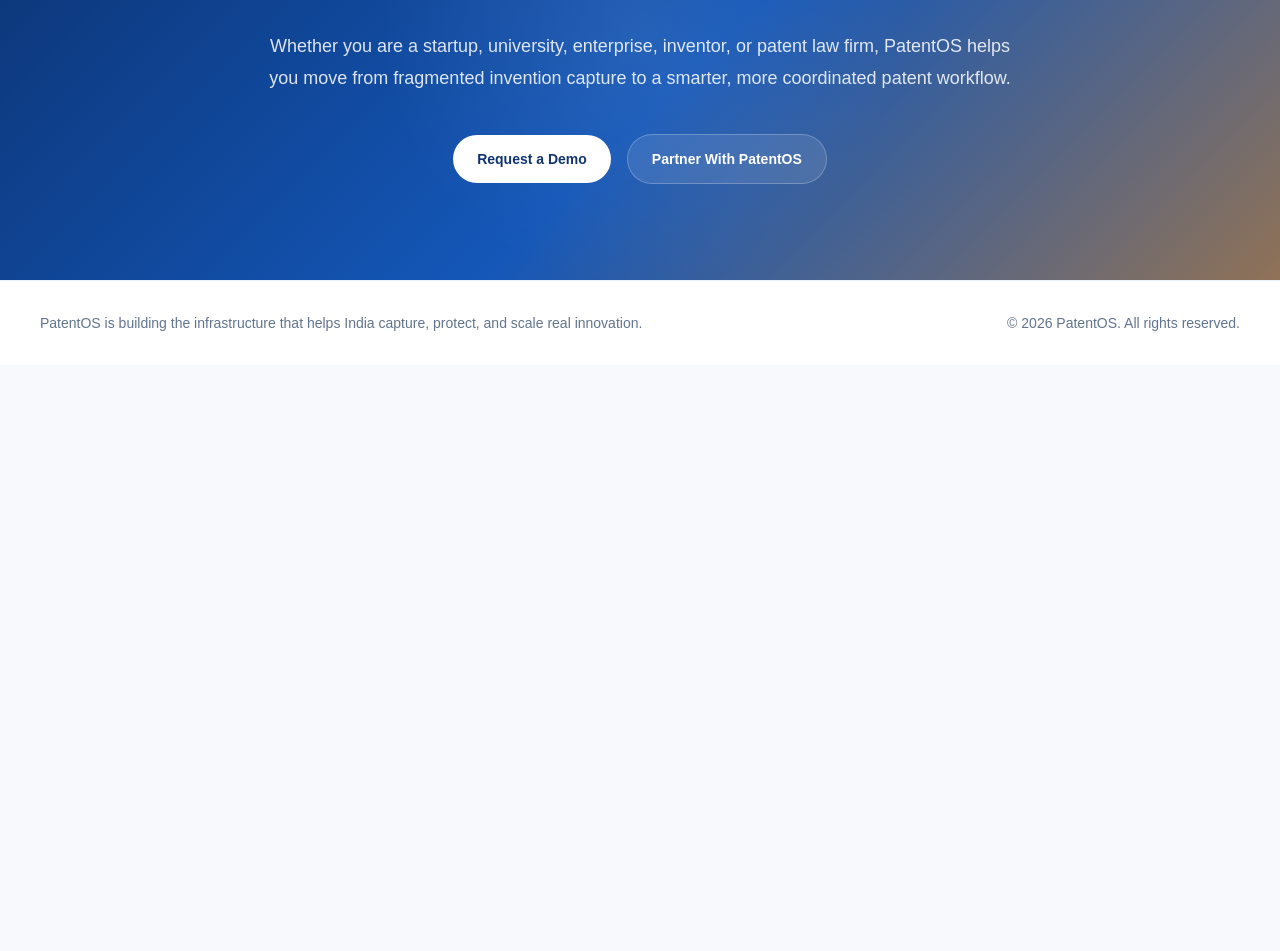
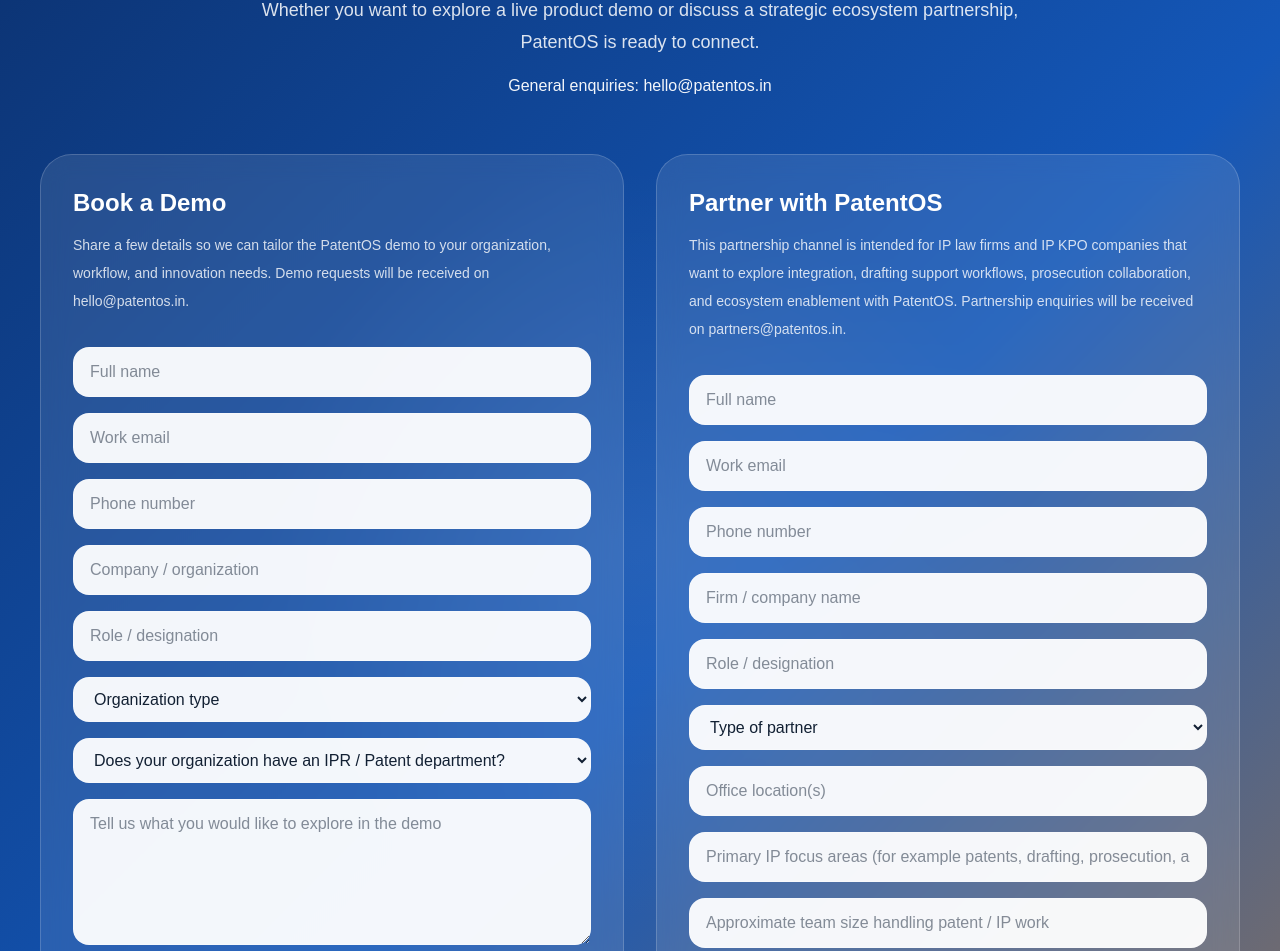
Before and after one commit to patentos/patentos-site, a Next.js app: page / in a window 1280 px wide. Shown: the part 6681-7632 px from the top of the page. Before the commit the page ends 7046 px from the top, so only its background shows below. Built offline with nearby package versions, Linux system fonts and the light colour scheme.

Commit message:
Update demo and partnership forms

```diff
--- a/app/page.tsx
+++ b/app/page.tsx
@@ -466,29 +466,234 @@
 
       <section id="contact" className="relative overflow-hidden bg-[linear-gradient(135deg,#0b2f6b_0%,#1457b8_55%,#ff8a00_140%)]">
   <div className="absolute inset-0 bg-[radial-gradient(circle_at_center,rgba(255,255,255,0.08),transparent_38%)]" />
-        <div className="mx-auto max-w-5xl px-6 py-24 text-center text-white lg:px-10">
-          <p className="text-sm uppercase tracking-[0.2em] text-[#ffd2a1]">Call to action</p>
+  <div className="mx-auto max-w-7xl px-6 py-24 lg:px-10">
+    <div className="text-center text-white">
+      <p className="text-xl font-semibold tracking-[0.04em] text-[#ffd2a1] sm:text-2xl">Contact PatentOS</p>
       <h2 className="mt-4 text-3xl font-semibold tracking-[-0.03em] sm:text-5xl">
-            Build stronger innovation pipelines with PatentOS
+        Let’s build stronger innovation pipelines together
       </h2>
       <p className="mx-auto mt-6 max-w-3xl text-base leading-8 text-white/85 sm:text-lg">
-            Whether you are a startup, university, enterprise, inventor, or patent law firm, PatentOS helps you move
-            from fragmented invention capture to a smarter, more coordinated patent workflow.
+        Whether you want to explore a live product demo or discuss a strategic ecosystem partnership, PatentOS is ready to connect.
+      </p>
+      <p className="mt-4 text-base text-white/95">
+        General enquiries:{" "}
+        <a href="mailto:hello@patentos.in" className="underline underline-offset-4 hover:text-[#ffd2a1]">
+          hello@patentos.in
+        </a>
+      </p>
+    </div>
+
+    <div className="mt-14 grid gap-8 lg:grid-cols-2">
+      <div className="rounded-[2rem] border border-[rgba(255,255,255,0.18)] bg-[rgba(255,255,255,0.10)] p-8 backdrop-blur-md">
+        <h3 className="text-2xl font-semibold text-white">Book a Demo</h3>
+        <p className="mt-3 text-sm leading-7 text-white/80">
+          Share a few details so we can tailor the PatentOS demo to your organization, workflow, and innovation needs. Demo requests will be received on hello@patentos.in.
         </p>
 
-          <div className="mt-10 flex flex-col items-center justify-center gap-4 sm:flex-row">
-            <a
-              href="mailto:hello@patentos.in"
+        <form
+          action="https://formsubmit.co/hello@patentos.in"
+          method="POST"
+          className="mt-8 space-y-4"
+        >
+          <input type="hidden" name="_subject" value="New PatentOS Demo Request" />
+          <input type="hidden" name="_captcha" value="false" />
+          <input type="hidden" name="_template" value="table" />
+          <input type="hidden" name="_next" value="https://www.patentos.in/#contact" />
+
+          <input
+            type="text"
+            name="full_name"
+            placeholder="Full name"
+            required
+            className="w-full rounded-2xl border border-[rgba(255,255,255,0.18)] bg-white/95 px-4 py-3 text-[#122033] outline-none"
+          />
+
+          <input
+            type="email"
+            name="work_email"
+            placeholder="Work email"
+            required
+            className="w-full rounded-2xl border border-[rgba(255,255,255,0.18)] bg-white/95 px-4 py-3 text-[#122033] outline-none"
+          />
+
+          <input
+            type="tel"
+            name="phone_number"
+            placeholder="Phone number"
+            required
+            className="w-full rounded-2xl border border-[rgba(255,255,255,0.18)] bg-white/95 px-4 py-3 text-[#122033] outline-none"
+          />
+
+          <input
+            type="text"
+            name="company_organization"
+            placeholder="Company / organization"
+            required
+            className="w-full rounded-2xl border border-[rgba(255,255,255,0.18)] bg-white/95 px-4 py-3 text-[#122033] outline-none"
+          />
+
+          <input
+            type="text"
+            name="role_designation"
+            placeholder="Role / designation"
+            required
+            className="w-full rounded-2xl border border-[rgba(255,255,255,0.18)] bg-white/95 px-4 py-3 text-[#122033] outline-none"
+          />
+
+          <select
+            name="organization_type"
+            required
+            defaultValue=""
+            className="w-full rounded-2xl border border-[rgba(255,255,255,0.18)] bg-white/95 px-4 py-3 text-[#122033] outline-none"
+          >
+            <option value="" disabled>
+              Organization type
+            </option>
+            <option value="Individual Inventor">Individual inventor</option>
+            <option value="University / College">University / College</option>
+            <option value="Startup">Startup</option>
+            <option value="MSME">MSME</option>
+            <option value="Large Enterprise">Large enterprise</option>
+          </select>
+
+          <select
+            name="ipr_patent_department"
+            required
+            defaultValue=""
+            className="w-full rounded-2xl border border-[rgba(255,255,255,0.18)] bg-white/95 px-4 py-3 text-[#122033] outline-none"
+          >
+            <option value="" disabled>
+              Does your organization have an IPR / Patent department?
+            </option>
+            <option value="Yes">Yes</option>
+            <option value="No">No</option>
+            <option value="Not Sure">Not sure</option>
+          </select>
+
+          <textarea
+            name="demo_requirements"
+            placeholder="Tell us what you would like to explore in the demo"
+            rows={5}
+            required
+            className="w-full rounded-2xl border border-[rgba(255,255,255,0.18)] bg-white/95 px-4 py-3 text-[#122033] outline-none"
+          />
+
+          <button
+            type="submit"
             className="inline-flex items-center justify-center rounded-full bg-white px-6 py-3.5 text-sm font-semibold text-[#0b2f6b] transition hover:bg-[#fff4eb]"
           >
-              Request a Demo
-            </a>
-            <a
-              href="mailto:partners@patentos.in"
+            Submit Demo Request
+          </button>
+        </form>
+      </div>
+
+      <div className="rounded-[2rem] border border-[rgba(255,255,255,0.18)] bg-[rgba(255,255,255,0.10)] p-8 backdrop-blur-md">
+        <h3 className="text-2xl font-semibold text-white">Partner with PatentOS</h3>
+        <p className="mt-3 text-sm leading-7 text-white/80">
+          This partnership channel is intended for IP law firms and IP KPO companies that want to explore integration, drafting support workflows, prosecution collaboration, and ecosystem enablement with PatentOS. Partnership enquiries will be received on partners@patentos.in.
+        </p>
+
+        <form
+          action="https://formsubmit.co/partners@patentos.in"
+          method="POST"
+          className="mt-8 space-y-4"
+        >
+          <input type="hidden" name="_subject" value="New PatentOS Partnership Enquiry" />
+          <input type="hidden" name="_captcha" value="false" />
+          <input type="hidden" name="_template" value="table" />
+          <input type="hidden" name="_next" value="https://www.patentos.in/#contact" />
+
+          <input
+            type="text"
+            name="full_name"
+            placeholder="Full name"
+            required
+            className="w-full rounded-2xl border border-[rgba(255,255,255,0.18)] bg-white/95 px-4 py-3 text-[#122033] outline-none"
+          />
+
+          <input
+            type="email"
+            name="work_email"
+            placeholder="Work email"
+            required
+            className="w-full rounded-2xl border border-[rgba(255,255,255,0.18)] bg-white/95 px-4 py-3 text-[#122033] outline-none"
+          />
+
+          <input
+            type="tel"
+            name="phone_number"
+            placeholder="Phone number"
+            required
+            className="w-full rounded-2xl border border-[rgba(255,255,255,0.18)] bg-white/95 px-4 py-3 text-[#122033] outline-none"
+          />
+
+          <input
+            type="text"
+            name="organization_name"
+            placeholder="Firm / company name"
+            required
+            className="w-full rounded-2xl border border-[rgba(255,255,255,0.18)] bg-white/95 px-4 py-3 text-[#122033] outline-none"
+          />
+
+          <input
+            type="text"
+            name="role_designation"
+            placeholder="Role / designation"
+            required
+            className="w-full rounded-2xl border border-[rgba(255,255,255,0.18)] bg-white/95 px-4 py-3 text-[#122033] outline-none"
+          />
+
+          <select
+            name="partner_type"
+            required
+            defaultValue=""
+            className="w-full rounded-2xl border border-[rgba(255,255,255,0.18)] bg-white/95 px-4 py-3 text-[#122033] outline-none"
+          >
+            <option value="" disabled>
+              Type of partner
+            </option>
+            <option value="IP Law Firm">IP law firm</option>
+            <option value="IP KPO Company">IP KPO company</option>
+          </select>
+
+          <input
+            type="text"
+            name="office_locations"
+            placeholder="Office location(s)"
+            className="w-full rounded-2xl border border-[rgba(255,255,255,0.18)] bg-white/95 px-4 py-3 text-[#122033] outline-none"
+          />
+
+          <input
+            type="text"
+            name="practice_focus"
+            placeholder="Primary IP focus areas (for example patents, drafting, prosecution, analytics, paralegal support)"
+            required
+            className="w-full rounded-2xl border border-[rgba(255,255,255,0.18)] bg-white/95 px-4 py-3 text-[#122033] outline-none"
+          />
+
+          <input
+            type="text"
+            name="team_size"
+            placeholder="Approximate team size handling patent / IP work"
+            className="w-full rounded-2xl border border-[rgba(255,255,255,0.18)] bg-white/95 px-4 py-3 text-[#122033] outline-none"
+          />
+
+          <textarea
+            name="partnership_interest"
+            placeholder="Describe the partnership opportunity and how your firm or company could work with PatentOS"
+            rows={5}
+            required
+            className="w-full rounded-2xl border border-[rgba(255,255,255,0.18)] bg-white/95 px-4 py-3 text-[#122033] outline-none"
+          />
+
+          <button
+            type="submit"
             className="inline-flex items-center justify-center rounded-full border border-[rgba(255,255,255,0.24)] bg-[rgba(255,255,255,0.10)] px-6 py-3.5 text-sm font-semibold text-white transition hover:bg-[rgba(255,255,255,0.16)]"
           >
-              Partner With PatentOS
-            </a>
+            Submit Partnership Enquiry
+          </button>
+        </form>
+      </div>
     </div>
   </div>
 </section>
```
Lines whose indentation alone changed are shown as unchanged.
